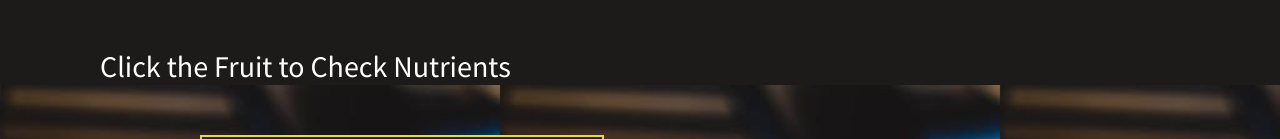
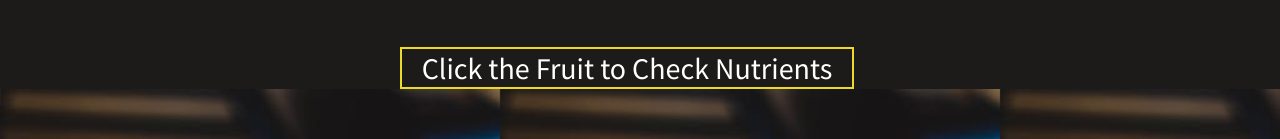
Before and after one commit to carreuky/Fruity-Health, a website: page index.html in a window 1280 px wide. Both pictures are taken after a click on the button "Click Fruit". Shown: the part 551-690 px from the top of the page. Drawn offline with Linux system fonts and the light colour scheme; no server answers.

Commit message:
first commit

```diff
--- a/assets/css/style.css
+++ b/assets/css/style.css
@@ -112,10 +112,13 @@ p>.fa-solid {
   }
 #headingFruit{
     display: none;
-    margin-left: 100px;
+    text-align: center;
+    margin-left: 400px;
     margin-top:50px;
     font-size: 30px;
     font-weight: lighter;
+    border: 2px solid #edd927;
+    width: 450px;
   }
   #myFruitsContainer{
     display: none;
--- a/assets/js/fruit.js
+++ b/assets/js/fruit.js
@@ -78,5 +78,5 @@ function getNutrients(fruitName) {
 		}
 
 	  });
-  }
+   }
 })
--- a/index.html
+++ b/index.html
@@ -43,7 +43,7 @@
             </div>
             <div class="instructionButton">
                 <p>More than 50+ Fruits Click to Check Fruits & Vegetables Nutrients</p>
-                <button id="clickFruit"><a href="#cont-us" style="text-decoration: none;">Click Fruit</a></button>
+                <button id="clickFruit"><a href="#footerDetails" style="text-decoration: none;">Click Fruit</a></button>
             </div>
 
         </div>
@@ -66,7 +66,6 @@
 
 
         </section>
-        <p id="koko"></p>
     <footer>
         <h4 style="text-align: center; padding-bottom: 30px; font-size: 30px;">Reach Us & Support</h4>
 
@@ -100,6 +99,8 @@
             </div>
         </div>
     </footer>
+    <p id="koko"></p>
+
 
     <script src="./assets/js/fruit.js"></script>
 </body>
```
Also changed, not shown: package.json (added, +25 -0 lines), 1 other file.
